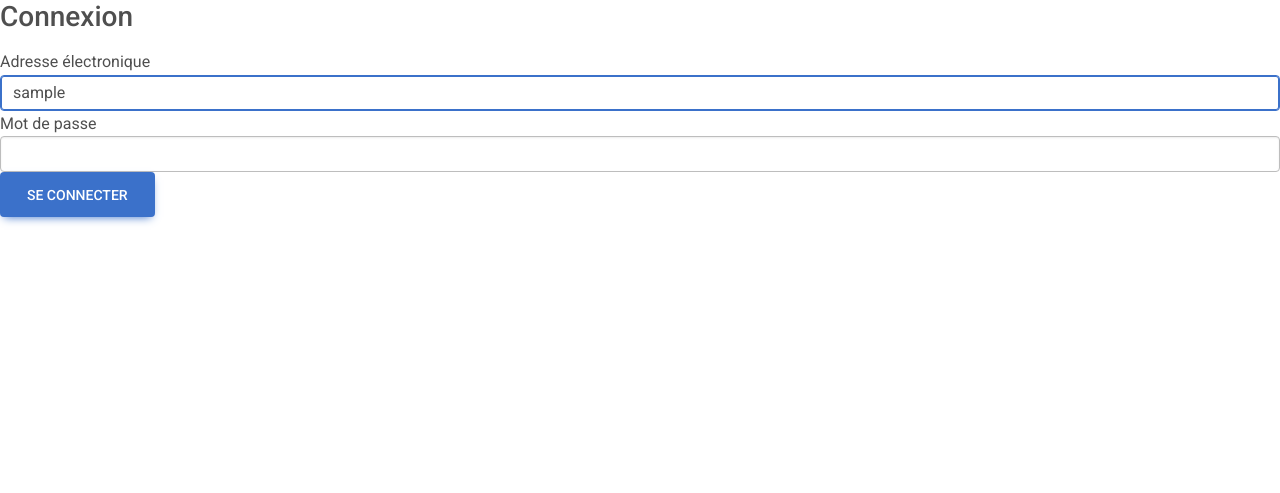
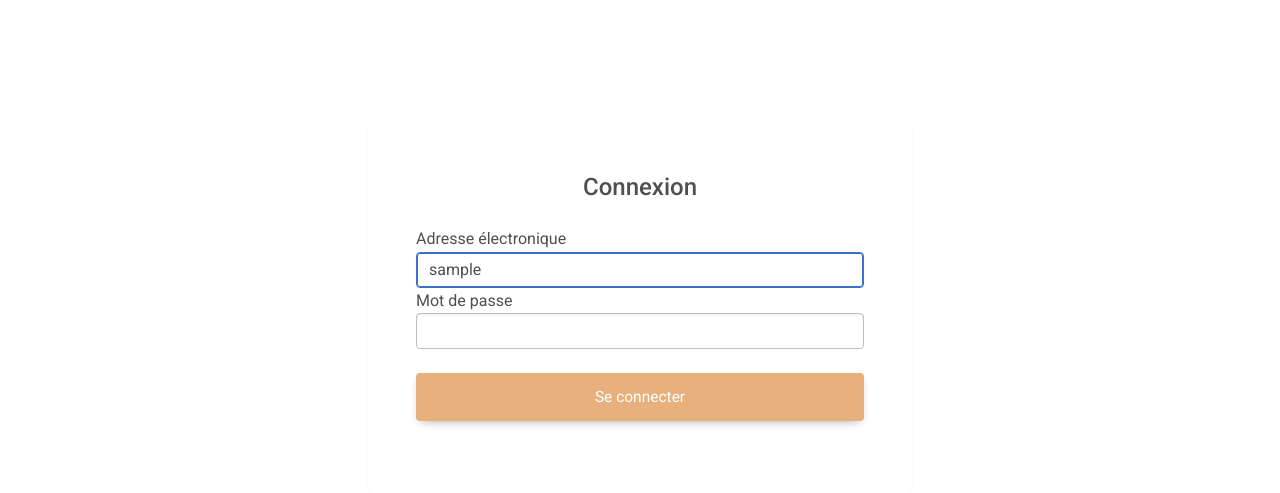
Before and after one commit to 0xArthem/EcommerceBlog-Symfony, a Symfony app: template templates/security/login.html.twig in a window 1280 px wide. Shown: the part 59-552 px from the top of the page. Run offline with Twig, Linux system fonts and the light colour scheme; the template is opened without the code that fills it: most values are stand-ins (such as "Sample title", 1, 10 or a date in 2020); some libraries are stand-ins or nearby versions.

Commit message:
51 - Front-end : pages de connexion et d'inscription, design

```diff
--- a/src/Entity/User.php
+++ b/src/Entity/User.php
@@ -12,7 +12,7 @@ use Symfony\Component\Security\Core\User\UserInterface;
 
 /**
  * @ORM\Entity(repositoryClass=UserRepository::class)
- * @UniqueEntity(fields={"email"}, message="There is already an account with this email")
+ * @UniqueEntity(fields={"email"}, message="Un compte avec cette adresse électronique existe déjà.")
  */
 class User implements UserInterface, PasswordAuthenticatedUserInterface
 {
--- a/src/Form/RegistrationFormType.php
+++ b/src/Form/RegistrationFormType.php
@@ -112,15 +112,17 @@ class RegistrationFormType extends AbstractType
             ])
             ->add('plainPassword', RepeatedType::class, [
                 'mapped' => false,
-                'attr' => ['autocomplete' => 'new-password'],
+                'attr' => ['autocomplete' => 'new-password', 'class' => 'form-control'],
                 'type' => PasswordType::class,
                 'invalid_message' => 'Les mots de passe saisis ne correspondent pas.',
                 'options' => ['attr' => ['class' => 'password-field']],
                 'required' => true,
                 'first_options'  => ['label' => false, 'attr' => [
+                    'class' => 'form-control',
                     'placeholder' => 'Mot de passe'
                 ]],
                 'second_options' => ['label' => false, 'attr' => [
+                    'class' => 'form-control mt-3',
                     'placeholder' => 'Répéter le mot de passe'
                 ]],
                 'constraints' => [
--- a/templates/security/login.html.twig
+++ b/templates/security/login.html.twig
@@ -4,32 +4,38 @@
 {% endblock %}
 
 {% block body %}
+	<div class="container">
+
+		<br><br><br>
+
+		<div class="row justify-content-center mt-5">
+			<div class="col-lg-6">
 				{% if app.user %}
-		<div class="mb-3">
+					<div class="alert alert-success text-center">
 						Vous êtes déjà connecté(e) en tant que
 						{{ app.user.firstname }}
 						{{ app.user.lastname }},
-			<a href="{{ path('app_logout') }}">déconnectez-vous.</a>
+						<a href="{{ path('app_logout') }}" class="text-white">déconnectez-vous.</a>
 					</div>
 				{% else %}
-		<form method="post">
+					<form method="post" class="border border-light p-5 rounded">
 						{% if error %}
 							<div class="alert alert-danger">{{ error.messageKey|trans(error.messageData, 'security') }}</div>
 						{% endif %}
-
-
-			<h1 class="h3 mb-3 font-weight-normal">Connexion</h1>
+						<p class="h4 mb-4 text-center">Connexion</p>
+						<div class="form-group">
 							<label for="inputEmail">Adresse électronique</label>
 							<input type="email" value="{{ last_username }}" name="email" id="inputEmail" class="form-control" autocomplete="email" required autofocus>
+						</div>
+						<div class="form-group">
 							<label for="inputPassword">Mot de passe</label>
 							<input type="password" name="password" id="inputPassword" class="form-control" autocomplete="current-password" required>
-
+						</div>
 						<input type="hidden" name="_csrf_token" value="{{ csrf_token('authenticate') }}">
-
-			<button class="btn btn-lg btn-primary" type="submit">
-				Se connecter
-			</button>
-
+						<button class="btn btn-voir-fiche-produit btn-lg btn-block my-4" type="submit">Se connecter</button>
 					</form>
 				{% endif %}
+			</div>
+		</div>
+	</div>
 {% endblock %}
```
Also changed, not shown: templates/registration/register.html.twig (+36 -10 lines). Lines whose indentation alone changed are shown as unchanged.
